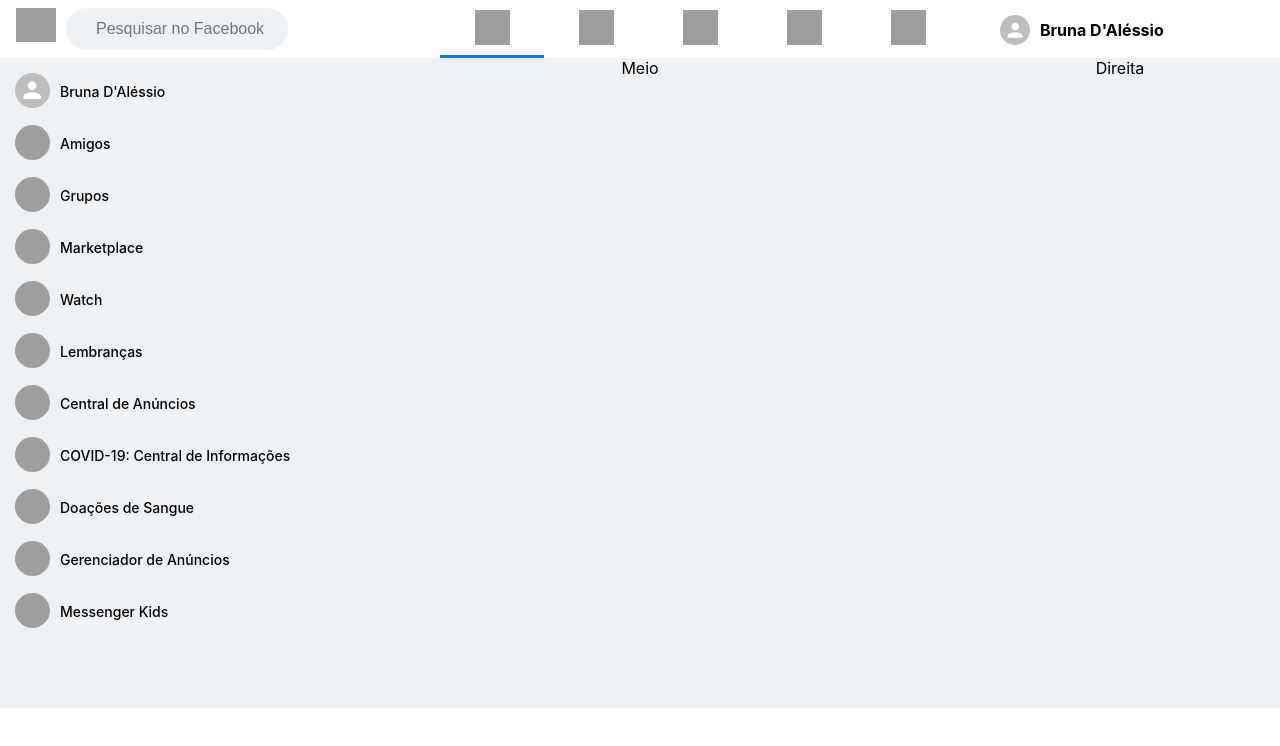
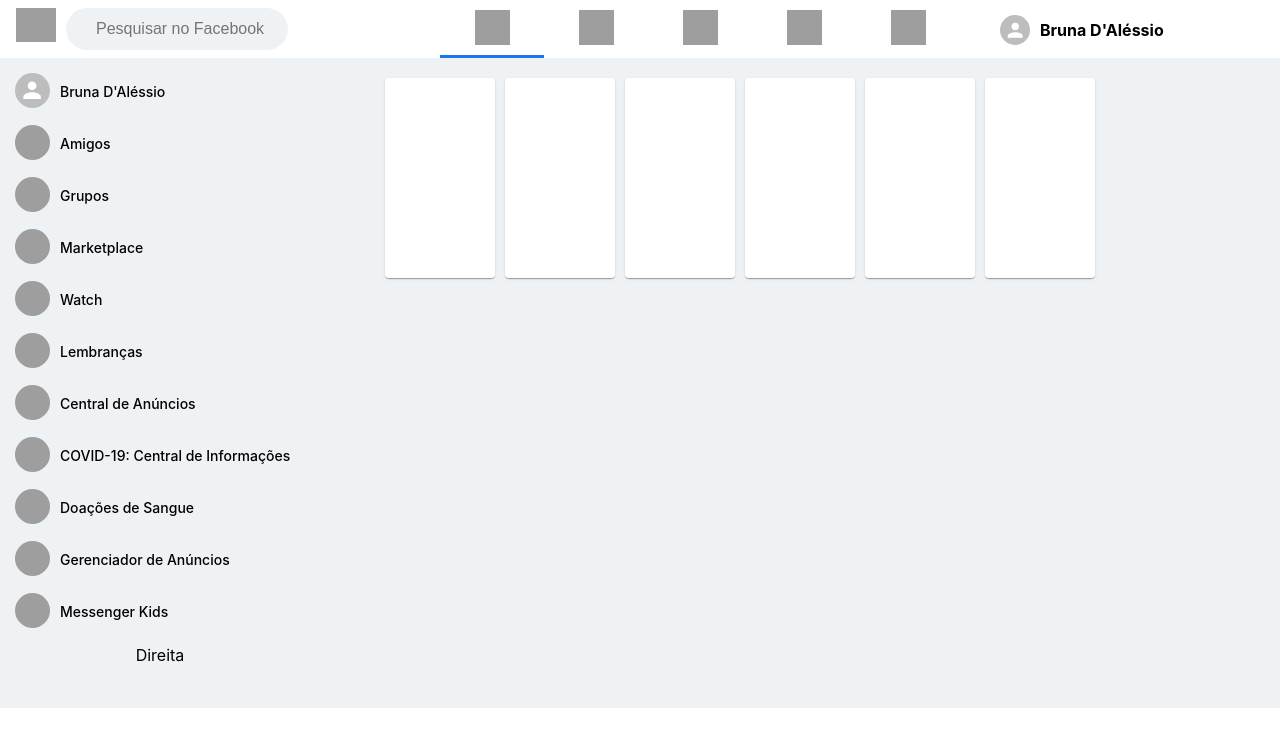
Before and after one commit to brunadalessio/facebook-clone, a React (Create React App) app: page / in a window 1280 px wide. Shown: the top 746 px of the page. Built offline with nearby package versions, Linux system fonts and the light colour scheme; grey boxes are pictures that could not be loaded.

Commit message:
Status e scroll

```diff
--- a/src/Component/PgPrincipal/Layout.js
+++ b/src/Component/PgPrincipal/Layout.js
@@ -2,7 +2,7 @@
 import React, { Component } from 'react'; // imrc
 import LadoEsquerdo from './PainelEsquerdo/LadoEsquerdo';
 import './PgPrincipal.css';
-
+import StatusPainel from './StatusPainel/StatusPainel';
 // ccc
 class PgPrincipal extends Component {
     render() {
@@ -12,8 +12,8 @@
                     <Grid item xs={3}>
                         <LadoEsquerdo/>
                     </Grid>
-                    <Grid item xs={6}>
-                    Meio
+                    <Grid item xs={6} className='meio__container'>
+                        <StatusPainel/>
                     </Grid>
                     <Grid item xs={3}>
                     Direita
--- a/src/Component/PgPrincipal/PgPrincipal.css
+++ b/src/Component/PgPrincipal/PgPrincipal.css
@@ -23,3 +23,7 @@
     margin:10px;
     font-size: 14px;
 }
+
+.meio__container{
+    margin-left: 60px !important;
+}
--- /dev/null
+++ b/src/Component/PgPrincipal/StatusPainel/Status.js
@@ -0,0 +1,18 @@
+import React, { Component } from 'react';
+import { Paper } from '@mui/material'
+
+class Status extends Component {
+    constructor(props) {
+        super(props);
+    }
+    state = {  }
+    render() {
+        return (
+            <div>
+                <Paper className='statuspainel_status'/>
+            </div>
+         );
+    }
+}
+
+export default Status;
--- /dev/null
+++ b/src/Component/PgPrincipal/StatusPainel/StatusPainel.css
@@ -0,0 +1,12 @@
+.statuspainel_container{
+    display: flex;
+    width: 720px;
+    overflow-x: scroll;
+}
+
+.statuspainel_status{
+    height: 200px;
+    width: 110px;
+    margin: 20px 5px;
+    border-radius: 15px;
+}
--- /dev/null
+++ b/src/Component/PgPrincipal/StatusPainel/StatusPainel.js
@@ -0,0 +1,21 @@
+import React, { Component } from 'react';
+import Status from './Status';
+import './StatusPainel.css';
+
+class StatusPainel extends Component {
+    render() {
+        return (
+            <div className='statuspainel_container'>
+                <Status/>
+                <Status/>
+                <Status/>
+                <Status/>
+                <Status/>
+                <Status/>
+                <Status/>
+            </div>
+         );
+    }
+}
+
+export default StatusPainel;
```
